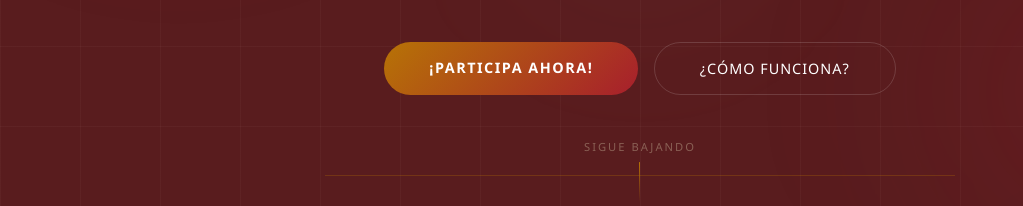
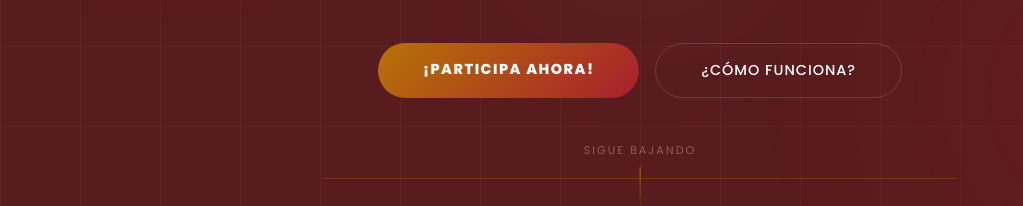
Before and after one commit to gustavoliverweb/terrazasdeli, a plain HTML site: page index.html in a window 1280 px wide. Shown: the part 594-800 px from the top of the page, 0-1023 px from the left. Drawn offline with Linux system fonts and the light colour scheme.

Commit message:
Cambiar fuente global a Poppins
Co-Authored-By: Claude Sonnet 4.6 <noreply@anthropic.com>

```diff
--- a/index.html
+++ b/index.html
@@ -4,6 +4,9 @@
     <meta charset="UTF-8">
     <meta name="viewport" content="width=device-width, initial-scale=1.0">
     <title>Terrazas Deli — Intercambio de Barajitas Panini | Mundial 2026</title>
+    <link rel="preconnect" href="https://fonts.googleapis.com">
+    <link rel="preconnect" href="https://fonts.gstatic.com" crossorigin>
+    <link href="https://fonts.googleapis.com/css2?family=Poppins:ital,wght@0,300;0,400;0,500;0,600;0,700;0,800;0,900;1,400&display=swap" rel="stylesheet">
     <style>
         :root {
             --gold: #b77306;
@@ -29,7 +32,7 @@
         body {
             background: var(--bg-0);
             color: var(--text-1);
-            font-family: 'Segoe UI', system-ui, -apple-system, BlinkMacSystemFont, sans-serif;
+            font-family: 'Poppins', sans-serif;
             overflow-x: hidden;
             -webkit-font-smoothing: antialiased;
         }
```
